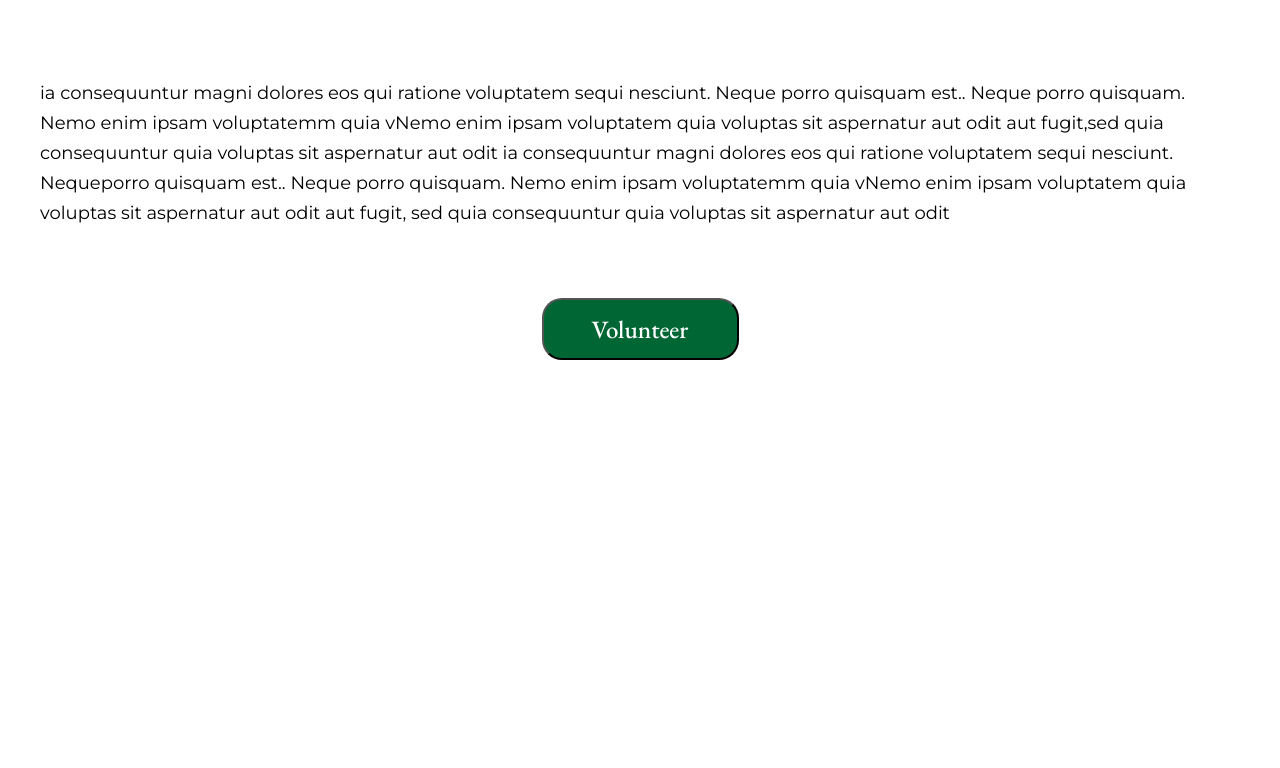
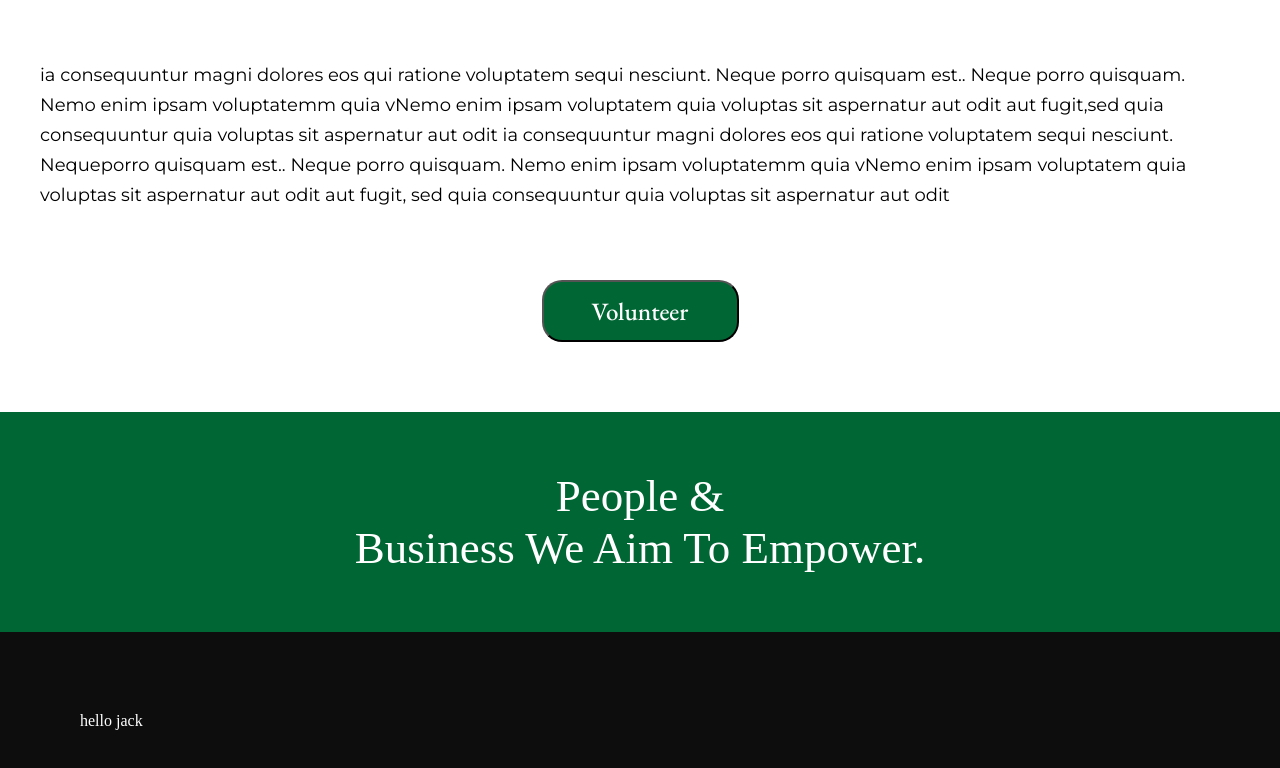
Before and after one commit to Nick3353/foundation_project, a React (Create React App) app: page / in a window 1280 px wide. Shown: the part 1824-2592 px from the top of the page. Before the commit the page ends 2184 px from the top, so only its background shows below. Built offline with nearby package versions, Linux system fonts and the light colour scheme.

Commit message:
Header Update

```diff
--- a/src/App.js
+++ b/src/App.js
@@ -1,14 +1,14 @@
- import React from 'react';
+import React from "react";
 //  import Nav from './components/common/navbar/Nav';
- import Home from './components/pages/home/Home';
+import Home from "./components/pages/home/Home";
 // import Footer from "./components/common/footer/Footer "
 
 const App = () => {
   return (
     <>
-?     <Home/>
+      <Home />
     </>
   );
- }
+};
 
 export default App;
--- a/src/components/common/footer/Footer.css
+++ b/src/components/common/footer/Footer.css
@@ -0,0 +1,8 @@
+.footer
+{
+    width:100vw;
+    height:384px;
+    background-color:#0D0D0D;
+    color:#FFFFFF;
+    padding:80px;
+}
--- a/src/components/common/footer/Footer.jsx
+++ b/src/components/common/footer/Footer.jsx
@@ -1,10 +1,12 @@
+import "./Footer.css"
+
 import React from 'react'
 
 const Footer = () => {
   return (
-    <div>
+    <div className="footer">
         {/* footer sections */}
-        <div></div>
+        <div>hello jack</div>
         <div></div>
         <div></div>
         {/* footer sections */}
--- a/src/components/common/header/Header.jsx
+++ b/src/components/common/header/Header.jsx
@@ -0,0 +1,14 @@
+import "./header.css"
+
+import React from 'react'
+
+const Header = ({text,sub}) => {
+  return (
+    <div className="header">
+        <p>{text}</p>
+        <p>{sub}</p>
+    </div>
+  )
+}
+
+export default Header
--- a/src/components/common/header/header.css
+++ b/src/components/common/header/header.css
@@ -0,0 +1,17 @@
+.header
+{
+    width: 100vw;
+    height: 220px;
+    background-color: #006634;
+    display:flex;
+    flex-direction:column;
+    justify-content:center;
+    align-items:center;
+}
+
+
+.header p
+{
+    font-size:45px;
+    color:#FFFFFF;
+}
--- a/src/components/common/navbar/nav.css
+++ b/src/components/common/navbar/nav.css
@@ -29,7 +29,7 @@ ul li {
 }
 ul li a {
     text-decoration: none;
-    color: #232524;
+    color: #FFFFFF;
 
 }
 
--- a/src/components/pages/home/Home.jsx
+++ b/src/components/pages/home/Home.jsx
@@ -1,8 +1,8 @@
 import "./home.css";
 import { banner, overview } from "../../../assets/images/image";
 import Navbar from "../../common/navbar/Nav";
-import Footer from "../../common/footer/Footer"
-// import Header from "../../common/header/Header"
+import Footer from "../../common/footer/Footer";
+import Header from "../../common/header/Header";
 import Btn from "../../common/btn/Btn";
 import React from "react";
 
@@ -60,21 +60,22 @@ function Home() {
       </div>
 
       <div className="btn">
-        <Btn text="Volunteer "/>
+        <Btn text="Volunteer " />
       </div>
       {/* Body A Ends Here */}
 
-  <Footer/>
+      {/* Header starts here */}
 
+      <div className="Header">
+        <Header text=" People &" sub=" Business We Aim To Empower." />
+      </div>
+      {/* Header ends here */}
 
-
-
-
-
-
-
-
-
+      {/* Footer Starts Here */}
+      <div>
+        <Footer />
+      </div>
+      {/* Footer Ends Here */}
     </div>
   );
 }
--- a/src/components/pages/home/home.css
+++ b/src/components/pages/home/home.css
@@ -90,3 +90,9 @@ h1
     padding-right: 20px;
 
 }
+
+
+.Header
+{
+  padding-top:70px;
+}
```
Lines whose indentation alone changed are shown as unchanged.
